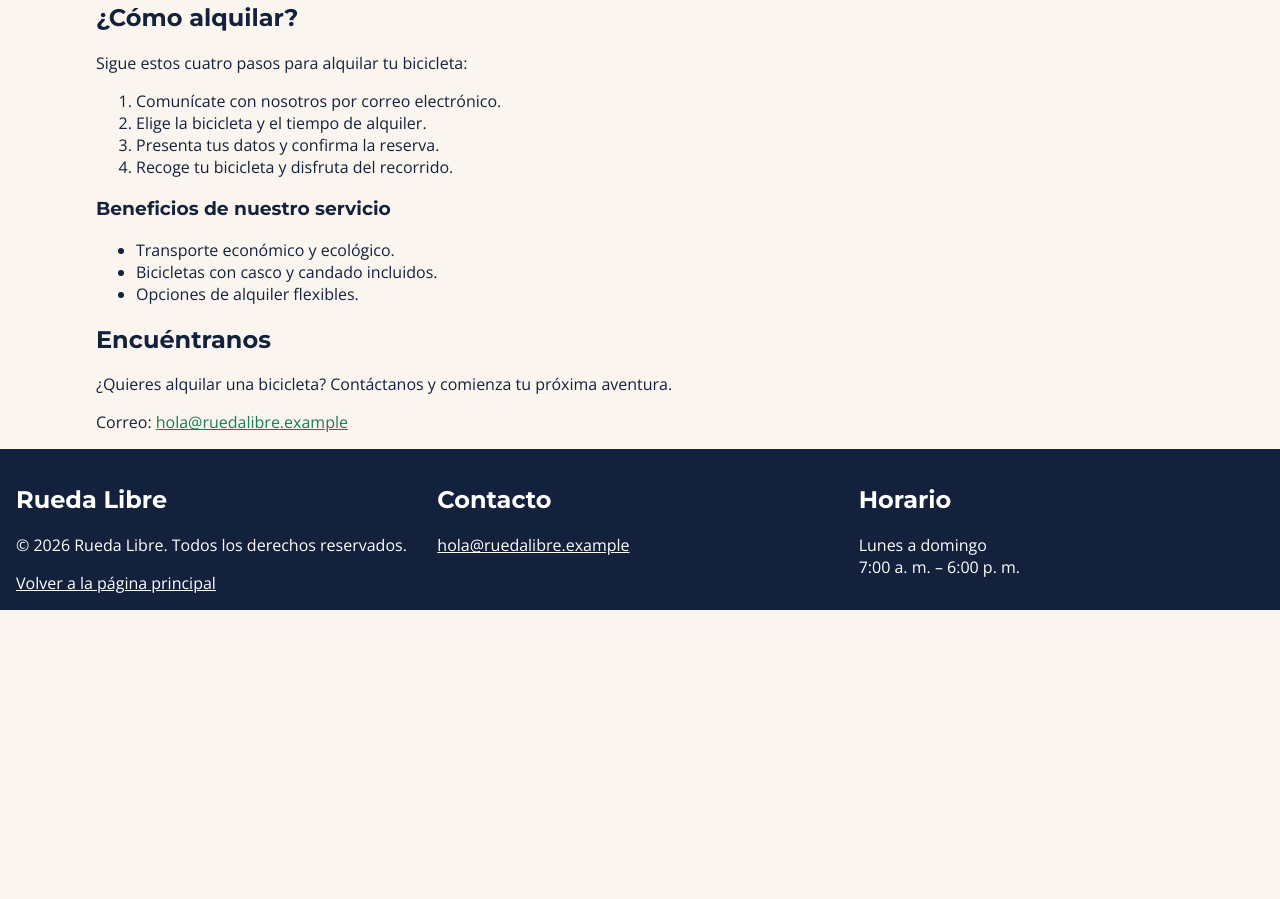
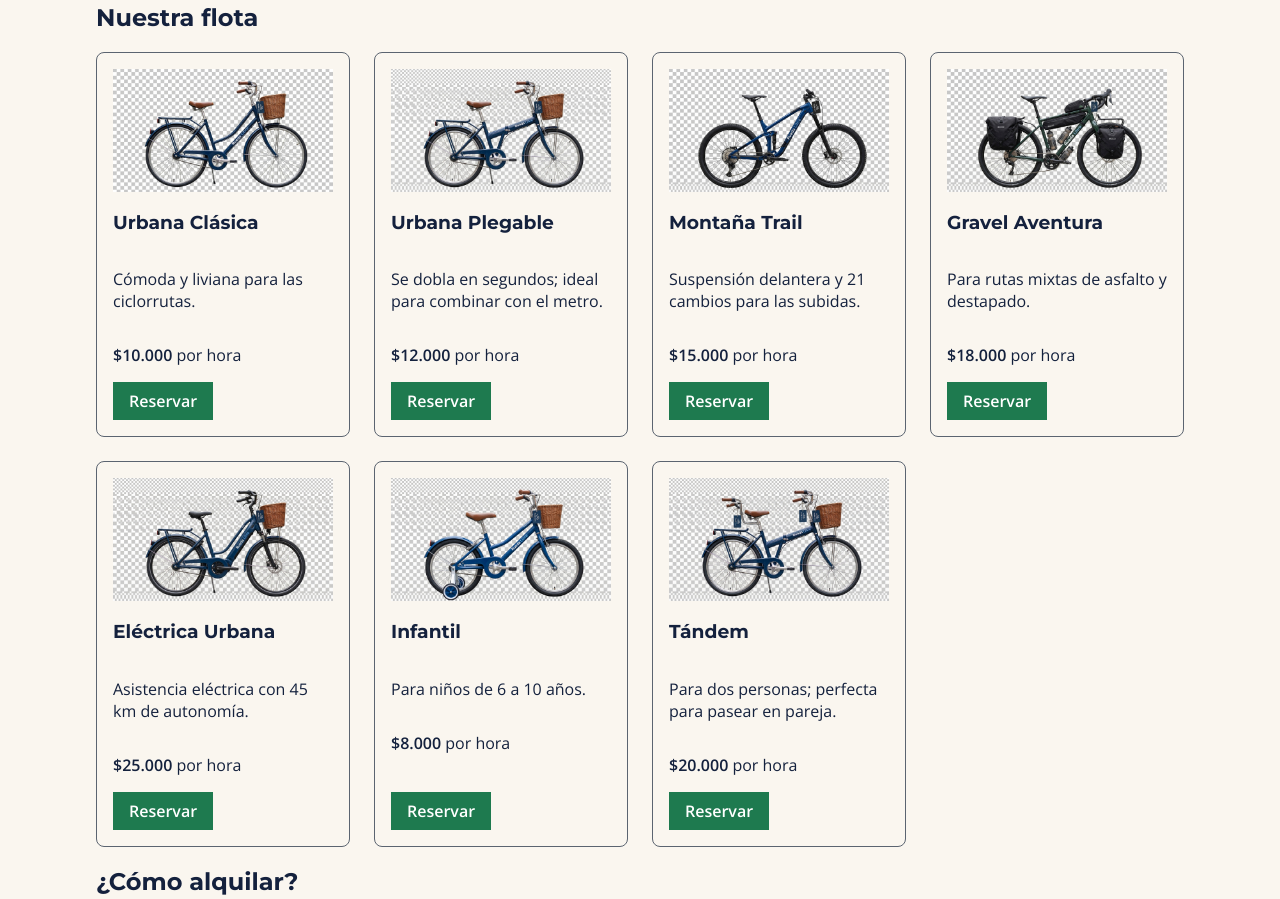
Before and after one commit to dress18/rueda-libre, a plain HTML site: page index.html in a window 1280 px wide. Shown: the part 2992-3891 px from the top of the page. Before the commit the page ends 3666 px from the top, so only its background shows below. Drawn offline with nearby package versions, Linux system fonts and the light colour scheme.

Commit message:
feat: añadir sección de flota de bicicletas con diseño de cuadrícula y nuevos modelos

```diff
--- a/css/styles.css
+++ b/css/styles.css
@@ -162,6 +162,32 @@ main {
     height: auto;
 }
 
+.cuadricula-flota {
+    display: grid;
+    grid-template-columns: repeat(auto-fit, minmax(15rem, 1fr));
+    gap: var(--space-3);
+}
+
+#flota article {
+    display: flex;
+    flex-direction: column;
+    justify-content: space-between;
+    padding: var(--space-2);
+    border: 1px solid var(--color-asphalt-gray);
+    border-radius: var(--space-1);
+}
+
+#flota article img {
+    display: block;
+    width: 100%;
+    height: auto;
+}
+
+#flota article .cta-reserva {
+    align-self: flex-start;
+    margin-top: auto;
+}
+
 table {
     width: 100%;
     margin-block: var(--space-2);
--- a/index.html
+++ b/index.html
@@ -87,6 +87,67 @@
             </article>
         </section>
 
+        <section id="flota">
+            <h2>Nuestra flota</h2>
+            <div class="cuadricula-flota">
+            <article>
+                <img src="img/bicicleta-urbana-clasica.jpg" alt="Bicicleta Urbana Clásica de Rueda Libre">
+                <h3>Urbana Clásica</h3>
+                <p>Cómoda y liviana para las ciclorrutas.</p>
+                <p><strong>$10.000</strong> por hora</p>
+                <a class="cta-reserva" href="paginas/reservas.html">Reservar</a>
+            </article>
+
+            <article>
+                <img src="img/bicicleta-urbana-plegable.jpg" alt="Bicicleta Urbana Plegable de Rueda Libre">
+                <h3>Urbana Plegable</h3>
+                <p>Se dobla en segundos; ideal para combinar con el metro.</p>
+                <p><strong>$12.000</strong> por hora</p>
+                <a class="cta-reserva" href="paginas/reservas.html">Reservar</a>
+            </article>
+
+            <article>
+                <img src="img/bicicleta_montaña_trail.jpg" alt="Bicicleta Montaña Trail de Rueda Libre">
+                <h3>Montaña Trail</h3>
+                <p>Suspensión delantera y 21 cambios para las subidas.</p>
+                <p><strong>$15.000</strong> por hora</p>
+                <a class="cta-reserva" href="paginas/reservas.html">Reservar</a>
+            </article>
+
+            <article>
+                <img src="img/bicicleta-travel-aventura.jpg" alt="Bicicleta Gravel Aventura de Rueda Libre">
+                <h3>Gravel Aventura</h3>
+                <p>Para rutas mixtas de asfalto y destapado.</p>
+                <p><strong>$18.000</strong> por hora</p>
+                <a class="cta-reserva" href="paginas/reservas.html">Reservar</a>
+            </article>
+
+            <article>
+                <img src="img/bicicleta-eléctrica-urbana.jpg" alt="Bicicleta Eléctrica Urbana de Rueda Libre">
+                <h3>Eléctrica Urbana</h3>
+                <p>Asistencia eléctrica con 45 km de autonomía.</p>
+                <p><strong>$25.000</strong> por hora</p>
+                <a class="cta-reserva" href="paginas/reservas.html">Reservar</a>
+            </article>
+
+            <article>
+                <img src="img/bicicleta-infantil.jpg" alt="Bicicleta Infantil de Rueda Libre">
+                <h3>Infantil</h3>
+                <p>Para niños de 6 a 10 años.</p>
+                <p><strong>$8.000</strong> por hora</p>
+                <a class="cta-reserva" href="paginas/reservas.html">Reservar</a>
+            </article>
+
+            <article>
+                <img src="img/bicicleta-tándem.jpg" alt="Bicicleta Tándem de Rueda Libre">
+                <h3>Tándem</h3>
+                <p>Para dos personas; perfecta para pasear en pareja.</p>
+                <p><strong>$20.000</strong> por hora</p>
+                <a class="cta-reserva" href="paginas/reservas.html">Reservar</a>
+            </article>
+            </div>
+        </section>
+
         <section id="como-alquilar">
             <h2>¿Cómo alquilar?</h2>
 
```
Also changed, not shown: bitacora.md (+13 -0 lines), img/bicicleta-eléctrica-urbana.jpg (added), img/bicicleta-infantil.jpg (added), img/bicicleta-travel-aventura.jpg (added), img/bicicleta-tándem.jpg (added), img/bicicleta-urbana-clasica.jpg (added), img/bicicleta-urbana-plegable.jpg (added), img/bicicleta_montaña_trail.jpg (added).
